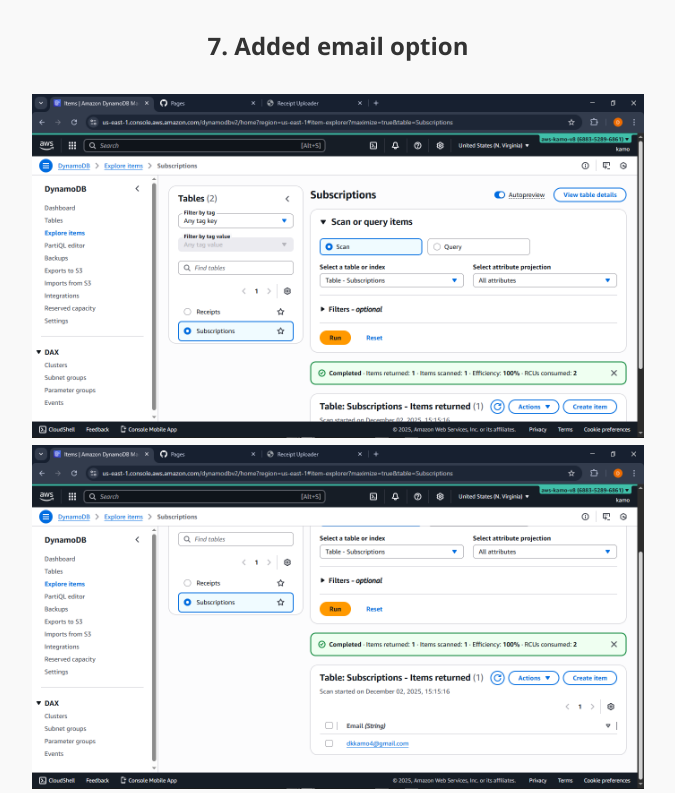
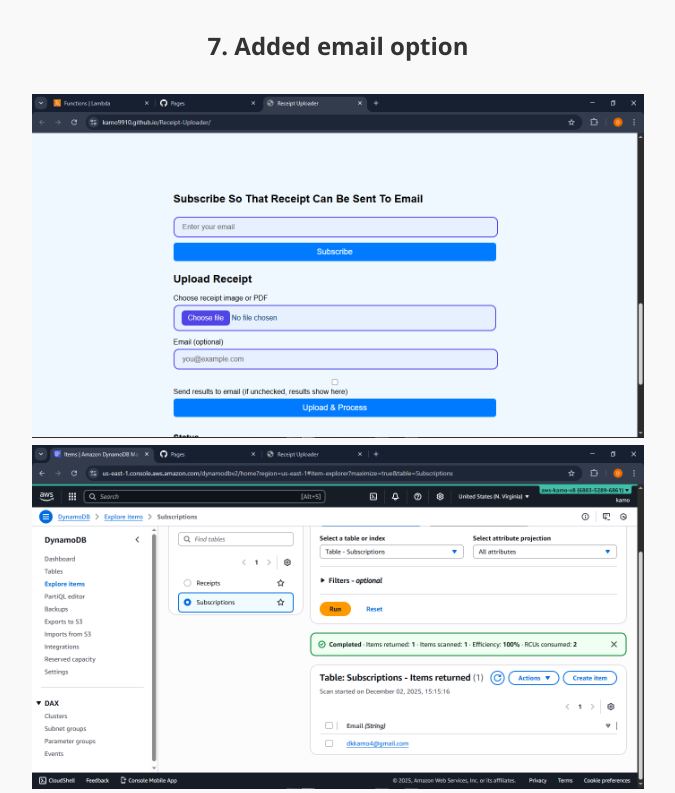
Before and after one commit to Kamo9910/Receipt_Uploader_Readme, a plain HTML site: page index.html in a window 1280 px wide. Shown: the part 7118-7911 px from the top of the page, without its empty margins (302-977 px from the left). Drawn offline with Linux system fonts and the light colour scheme.

```diff
--- a/index.html
+++ b/index.html
@@ -81,7 +81,7 @@
               - Javascript handling file upload via API APIGateway. <br>
               - Displaying processed results to the user.</p>
             <h4>7. Added email option </h4>
-             <img class="myImage" src="Screenshot (18).png" alt="DynamoDB" style="transition: transform 0.3s ease;" height="50%" width="50%">
+             <img class="myImage" src="Screenshot (17).png" alt="DynamoDB" style="transition: transform 0.3s ease;" height="50%" width="50%">
             <br>
             <img class="myImage" src="Screenshot (15).png" alt="DynamoDB" style="transition: transform 0.3s ease;" height="50%" width="50%">
             <br>
```
